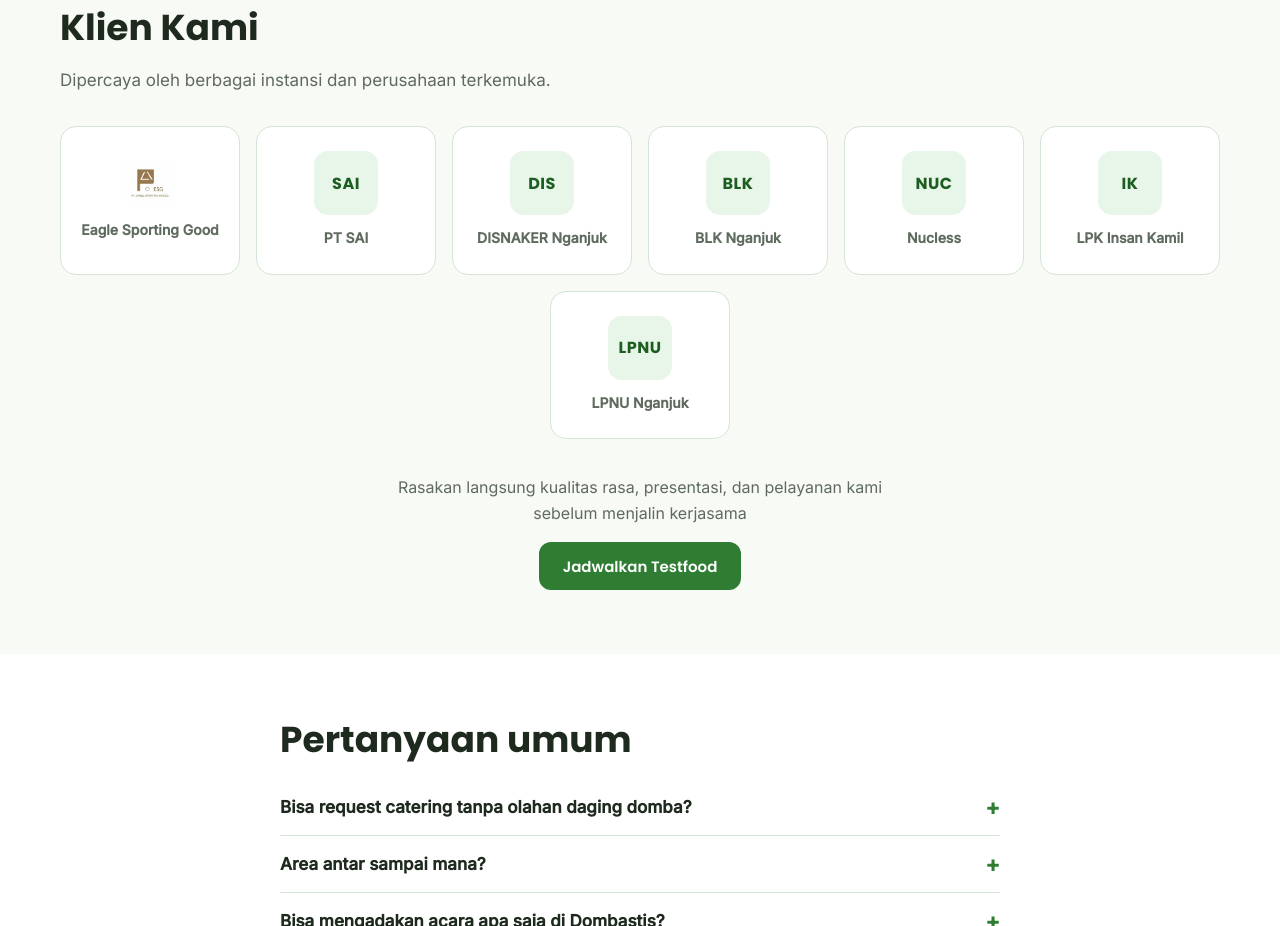
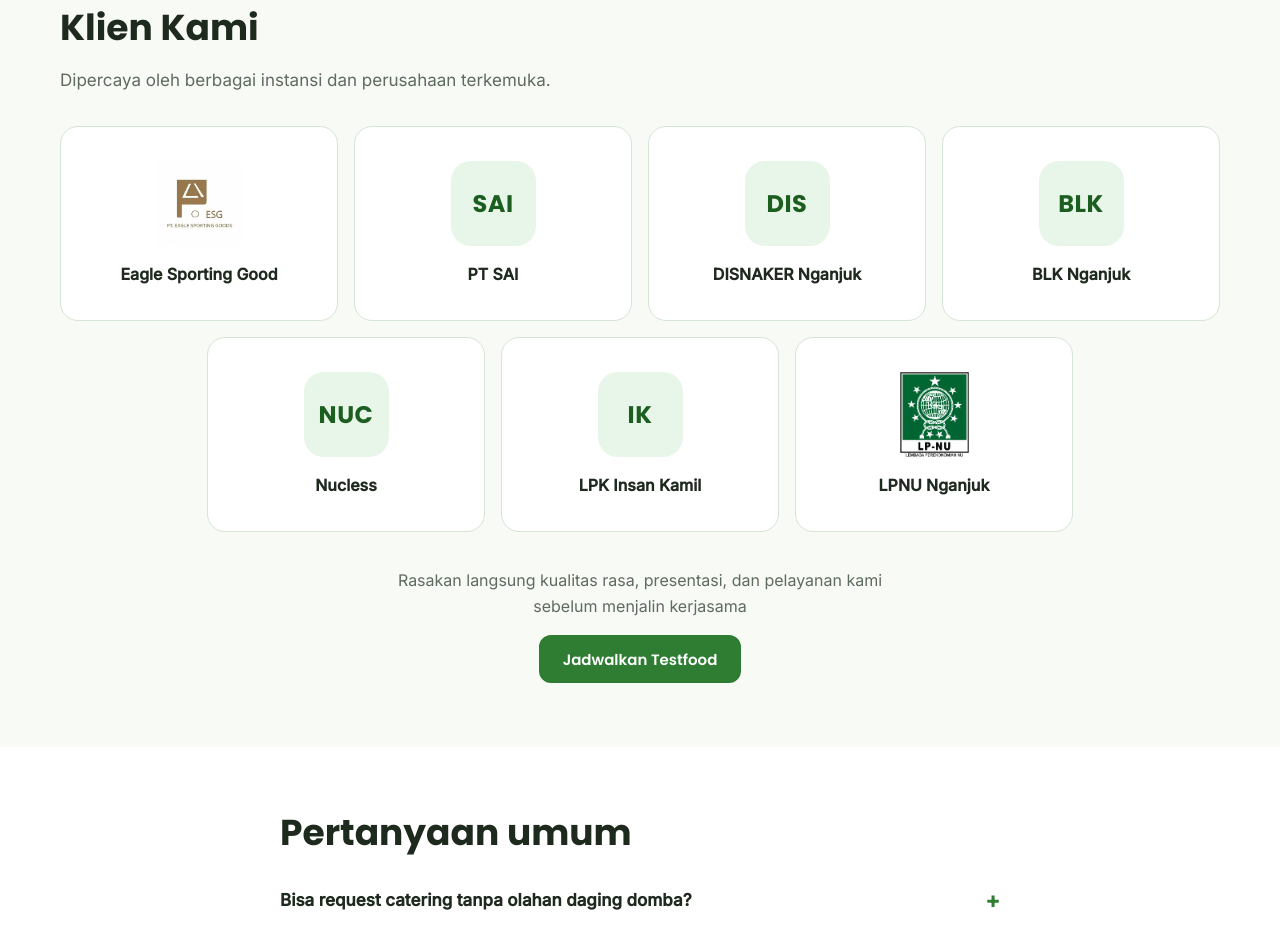
Before and after one commit to axelots-es/domkar, a plain HTML site: page index.html in a window 1280 px wide. Shown: the part 2320-3246 px from the top of the page. Drawn offline with Linux system fonts and the light colour scheme.

Commit message:
ubah card paket

```diff
--- a/assets/config.js
+++ b/assets/config.js
@@ -36,7 +36,7 @@ window.SITE = {
         { name: "BLK Nganjuk", logo: "", initial: "BLK" },
         { name: "Nucless", logo: "", initial: "NUC" },
         { name: "LPK Insan Kamil", logo: "", initial: "IK" },
-        { name: "LPNU Nganjuk", logo: "", initial: "LPNU" }
+        { name: "LPNU Nganjuk", logo: "image/lpnu.webp", initial: "LPNU" }
     ],
     reviews: [
         ["Rina A.", 5, "Porsinya pas, sayurnya masih segar. Langganan makan siang kantor."],
--- a/assets/style.css
+++ b/assets/style.css
@@ -464,42 +464,58 @@ summary:focus-visible {
     flex-direction: column;
     align-items: center;
     justify-content: center;
-    gap: 12px;
+    gap: 14px;
     background: #fff;
     border: 1px solid var(--line);
-    border-radius: 16px;
-    padding: 24px 16px;
+    border-radius: 18px;
+    padding: 24px 14px;
     text-align: center;
     font-weight: 600;
-    font-size: 14px;
-    color: var(--mute);
     transition: box-shadow .2s, transform .2s;
-    width: calc(50% - 8px)
+    width: calc(50% - 8px);
+    min-height: 165px
 }
 
 .klien-card:hover {
     box-shadow: var(--shadow);
-    transform: translateY(-3px)
+    transform: translateY(-4px)
 }
 
 .klien-card img {
-    height: 48px;
-    max-width: 120px;
+    height: 68px;
+    max-width: 140px;
     width: auto;
     object-fit: contain;
-    display: block
+    display: block;
+    transition: transform .2s ease
+}
+
+.klien-card:hover img {
+    transform: scale(1.05)
 }
 
 .klien-initial {
-    width: 64px;
-    height: 64px;
-    border-radius: 14px;
+    width: 70px;
+    height: 70px;
+    border-radius: 16px;
     background: var(--mint);
     color: var(--gd);
-    font: 700 16px Poppins, sans-serif;
+    font: 700 20px Poppins, sans-serif;
     display: grid;
     place-items: center;
-    letter-spacing: .5px
+    letter-spacing: .5px;
+    transition: transform .2s ease
+}
+
+.klien-card:hover .klien-initial {
+    transform: scale(1.05)
+}
+
+.klien-card span {
+    font-size: 15px;
+    font-weight: 600;
+    color: var(--ink);
+    line-height: 1.35
 }
 
 .klien-cta {
@@ -768,7 +784,25 @@ footer a {
     }
 
     .klien-card {
-        width: calc((100% - 32px) / 3)
+        width: calc((100% - 32px) / 3);
+        padding: 28px 18px;
+        min-height: 180px;
+        gap: 16px
+    }
+
+    .klien-card img {
+        height: 78px;
+        max-width: 155px
+    }
+
+    .klien-initial {
+        width: 78px;
+        height: 78px;
+        font-size: 22px
+    }
+
+    .klien-card span {
+        font-size: 15px
     }
 
     .trust {
@@ -803,7 +837,26 @@ footer a {
     }
 
     .klien-card {
-        width: calc((100% - 80px) / 6)
+        width: calc((100% - 48px) / 4);
+        padding: 32px 20px;
+        min-height: 195px;
+        gap: 18px
+    }
+
+    .klien-card img {
+        height: 85px;
+        max-width: 170px
+    }
+
+    .klien-initial {
+        width: 85px;
+        height: 85px;
+        font-size: 24px;
+        border-radius: 20px
+    }
+
+    .klien-card span {
+        font-size: 16px
     }
 
     .sec {
```
Also changed, not shown: image/IMG_3568.webp (added), image/egle-cropped.png (added), image/egle.png (added), image/lpnu.png (added), image/lpnu.webp (added), image/sai.png (added).
